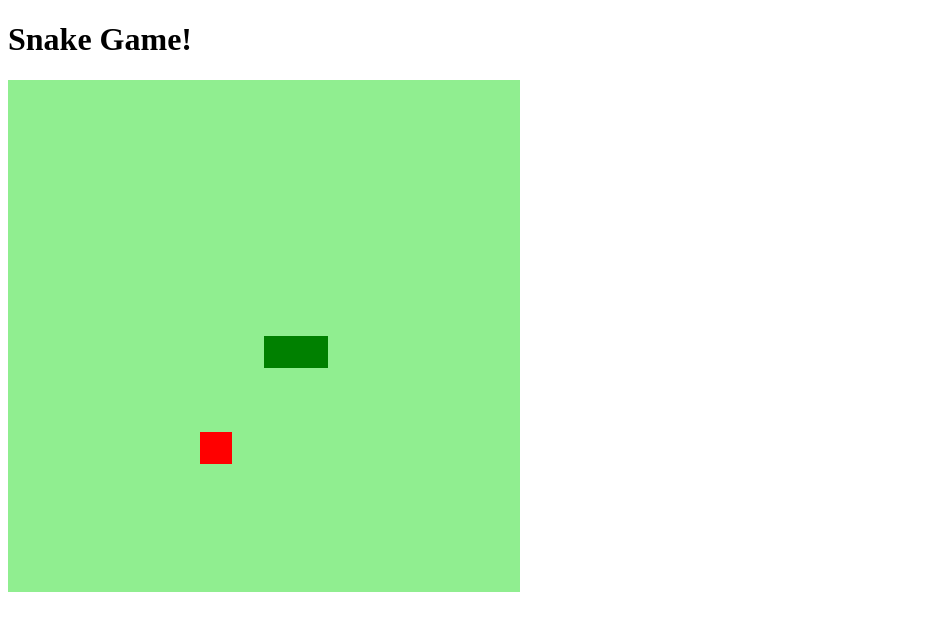
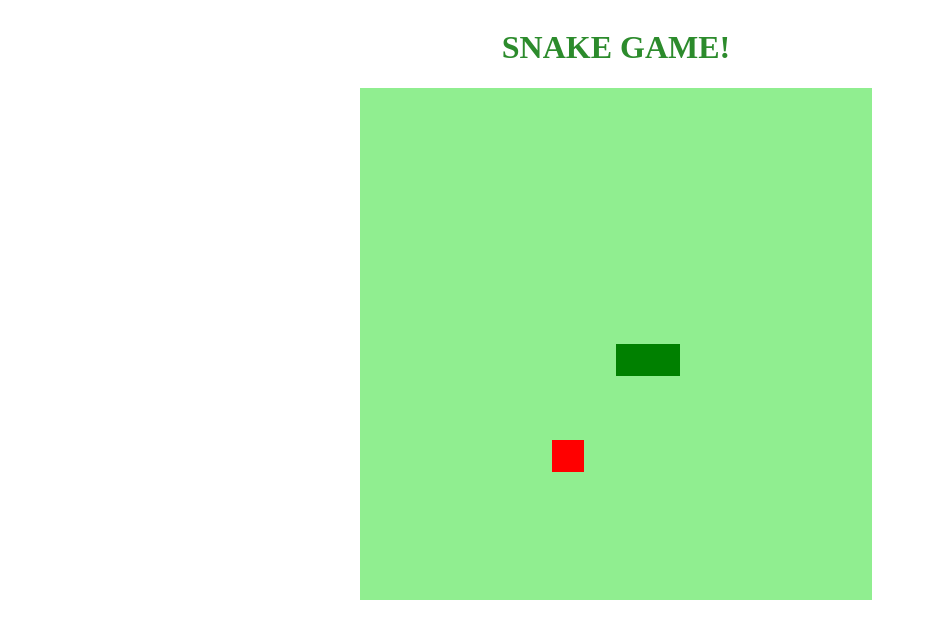
Before and after one commit to charlesgabriel/html-css-javascript-snake-game, a plain HTML site: page index.html in a window 1280 px wide. Shown: the whole page, without its empty margins (0-927 px from the left). Drawn offline with Linux system fonts and the light colour scheme.

Commit message:
adicionar estilizacao ao app

```diff
--- a/index.html
+++ b/index.html
@@ -9,7 +9,7 @@
   <title>Snake Game</title>
 </head>
 <body>
-  <h1>Snake Game!</h1>
+  <h1>SNAKE GAME!</h1>
   <canvas id="snake" width="512" height="512"></canvas>
 </body>
 </html>
--- a/style.css
+++ b/style.css
@@ -0,0 +1,9 @@
+body {
+  height: 95vh;
+  width: 95vw;
+  display: flex;
+  justify-content: flex-start;
+  align-items: center;
+  flex-direction: column;
+  color: rgb(44, 139, 44);
+}
```
